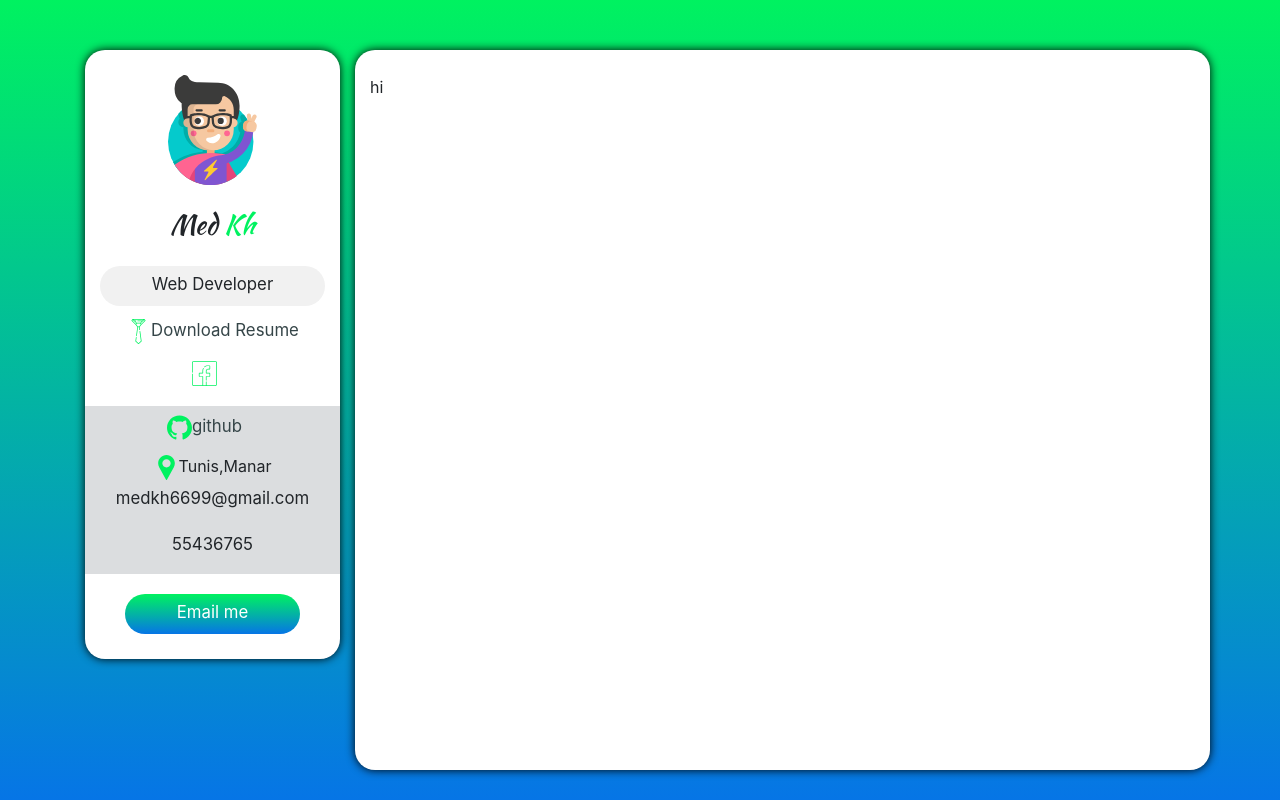
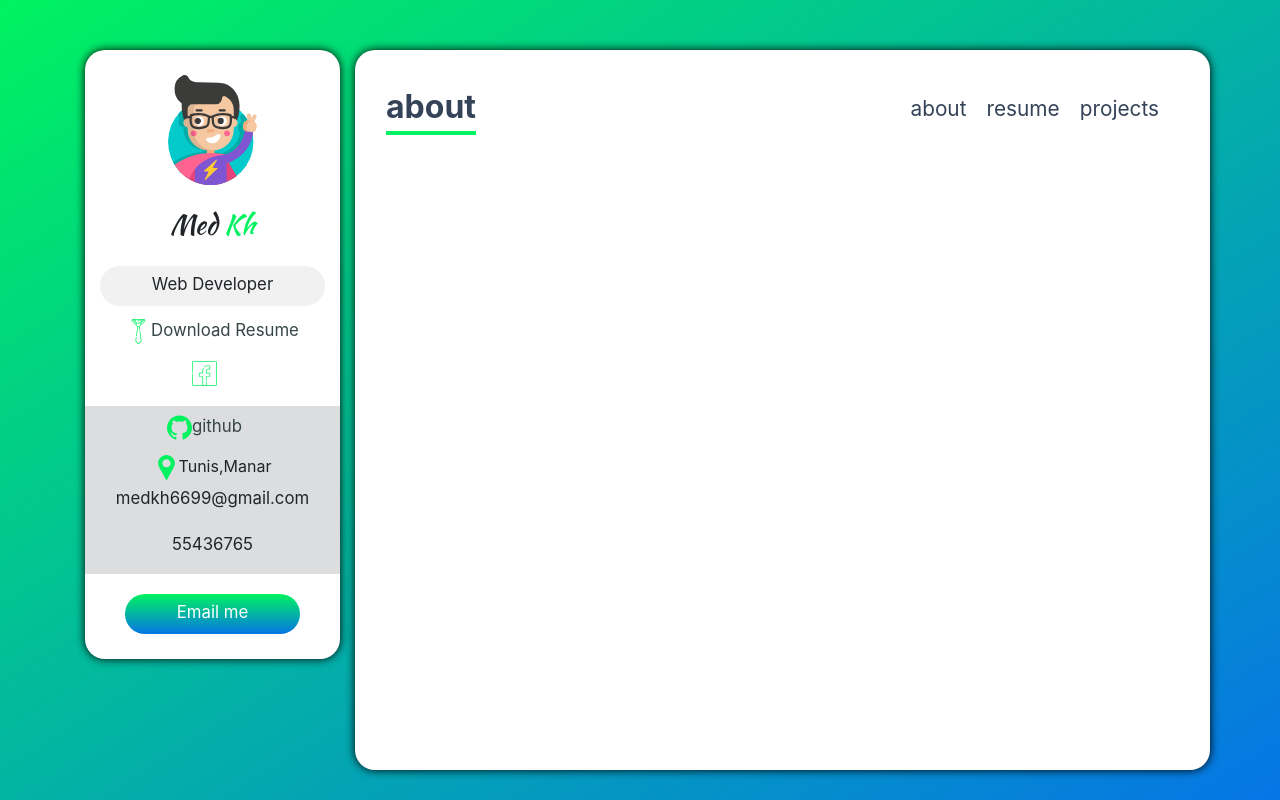
Before and after one commit to medxkh/dev-portfolio, a React (Create React App) app: page / in a window 1280 px wide. Built offline with nearby package versions, Linux system fonts and the light colour scheme.

Commit message:
add navbar

```diff
--- a/src/App.js
+++ b/src/App.js
@@ -1,3 +1,4 @@
+import Navbar from "./components/Navbar";
 import Sidebar from "./components/Sidebar";
 
 function App() {
@@ -10,7 +11,9 @@ function App() {
               <Sidebar />
             </div>
           </div>
-          <div className="col-lg-9 app_main_content">hi</div>
+          <div className="col-lg-9 app_main_content">
+            <Navbar />
+          </div>
         </div>
       </div>
     </div>
--- /dev/null
+++ b/src/components/Navbar.js
@@ -0,0 +1,16 @@
+import React from "react";
+
+function Navbar() {
+  return (
+    <div className="navbar">
+      <div className="navbar__active">about</div>
+      <div className="navbar__items">
+        <div className="navbar__item">about</div>
+        <div className="navbar__item">resume</div>
+        <div className="navbar__item">projects</div>
+      </div>
+    </div>
+  );
+}
+
+export default Navbar;
--- a/src/components/Sidebar.js
+++ b/src/components/Sidebar.js
@@ -25,13 +25,18 @@ function Sidebar() {
       </a>
       <figure className="sidebar__social-icons my-2">
         <a href="">
-          <img src={facebook} alt="facebook" className="sidebar__icon mr-3" />
+          <img
+            href="#"
+            src={facebook}
+            alt="facebook"
+            className="sidebar__icon mr-3"
+          />
         </a>
       </figure>
       <div className="sidebar__contact">
         <div className="sidebar__item sidebar__github mr-3">
           <a href="">
-            <img src={github} alt="github" className="sidebar__icon" />
+            <img href="#" src={github} alt="github" className="sidebar__icon" />
             github
           </a>
         </div>
--- a/src/index.css
+++ b/src/index.css
@@ -1,6 +1,6 @@
 @import url("https://fonts.googleapis.com/css2?family=Kaushan+Script&family=Merriweather:wght@300&display=swap");
 body {
-  background-image: linear-gradient(#00f260, #0675e6);
+  background-image: linear-gradient(to right bottom, #00f260, #0675e6);
   background-attachment: fixed;
 }
 a {
@@ -97,3 +97,30 @@ a:hover {
     margin: 30px;
   }
 }
+
+/*navbar*/
+
+.navbar__items {
+  display: flex;
+}
+
+.navbar__active {
+  font-size: 2rem;
+  font-weight: 700;
+  color: #354358;
+  border-bottom: 4px solid #00f260;
+}
+
+.navbar__item {
+  margin-right: 20px;
+  text-decoration: none;
+  color: #354358;
+  font-size: 1.3rem;
+  cursor: pointer;
+}
+.navbar__item:hover {
+  background-color: -webkit-linear-gradient(#00f260, #0675e6);
+  background-clip: text;
+  -webkit-background-clip: text;
+  -webkit-text-fill-color: transparent;
+}
```
